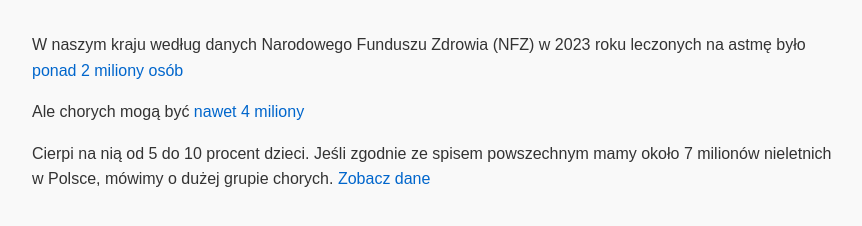
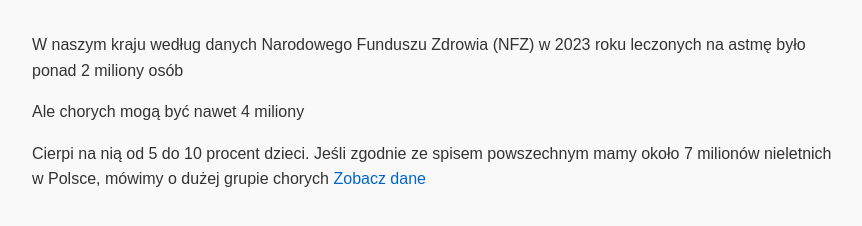
Before and after one commit to anastasiiamorozova/astma-pismo, a plain HTML site: page index.html in a window 1280 px wide. Shown: the whole page, without its empty margins (208-1070 px from the left). Drawn offline with Linux system fonts and the light colour scheme; a script that the page names is missing.

Commit message:
Update index.html

```diff
--- a/index.html
+++ b/index.html
@@ -43,11 +43,11 @@
   <script src="https://public.flourish.studio/resources/embed.js"></script>
 
 
-  <p>W naszym kraju według danych Narodowego Funduszu Zdrowia (NFZ) w 2023 roku leczonych na astmę było <a href="#story/3143502/slide-1">ponad 2 miliony osób</a></p>
+  <p>W naszym kraju według danych Narodowego Funduszu Zdrowia (NFZ) w 2023 roku leczonych na astmę było ponad 2 miliony osób<a href="#story/3143502/slide-1"></a></p>
 
-  <p>Ale chorych mogą być <a href="#story/3143502/slide-2">nawet 4 miliony</a></p>
+  <p>Ale chorych mogą być nawet 4 miliony<a href="#story/3143502/slide-2"></a></p>
 
-  <p>Cierpi na nią od 5 do 10 procent dzieci. Jeśli zgodnie ze spisem powszechnym mamy około 7 milionów nieletnich w Polsce, mówimy o dużej grupie chorych. <a href="#story/3143502/slide-3">Zobacz dane</a></p>
+  <p>Cierpi na nią od 5 do 10 procent dzieci. Jeśli zgodnie ze spisem powszechnym mamy około 7 milionów nieletnich w Polsce, mówimy o dużej grupie chorych <a href="#story/3143502/slide-3">Zobacz dane</a></p>
 </div>
 
 <script src="https://cdn.flourish.rocks/flourish-scrolly-v3.1.0.min.js"></script>
```
